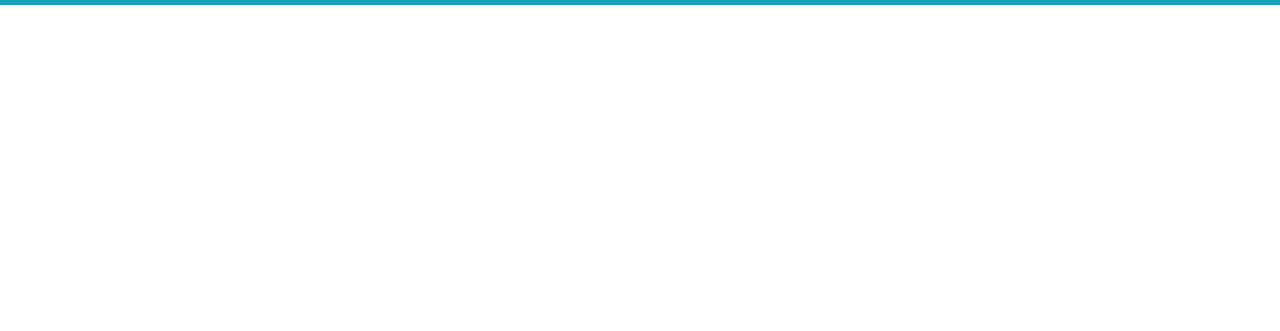
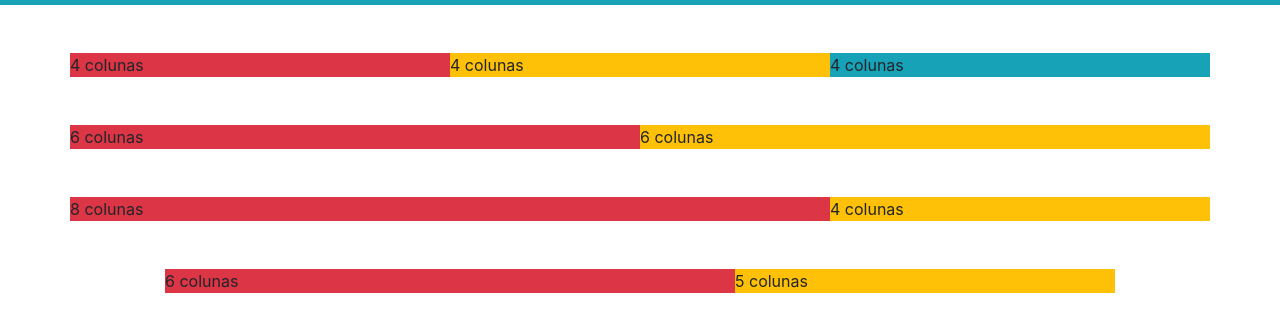
Before and after one commit to ClaudiaYapuchura/Bootstrap-GenerationBrasil, a plain HTML site: page index.html in a window 1280 px wide. Shown: the part 51-382 px from the top of the page. Drawn offline with nearby package versions, Linux system fonts and the light colour scheme.

Commit message:
Adicionar Grid na página

```diff
--- a/index.html
+++ b/index.html
@@ -4,21 +4,21 @@
     <meta charset="UTF-8">
     <meta name="viewport" content="width=device-width, initial-scale=1.0">
     <title>Bootstrap</title>
+    <!--Link para pegar o estilo CSS dos servidores do Bootstrap-->
     <link rel="stylesheet" href="https://stackpath.bootstrapcdn.com/bootstrap/4.1.3/css/bootstrap.min.css" integrity="sha384-MCw98/SFnGE8fJT3GXwEOngsV7Zt27NXFoaoApmYm81iuXoPkFOJwJ8ERdknLPMO" crossorigin="anonymous">
 </head>
 <body>
+<!--Menu-->
     <nav class="navbar navbar-expand-lg navbar-light bg-info">
         <a class="navbar-brand" href="#">Olá Mundo</a>
         <button class="navbar-toggler" type="button" data-toggle="collapse" data-target="#conteudoNavbarSuportado" aria-controls="conteudoNavbarSuportado" aria-expanded="false" aria-label="Alterna navegação">
           <span class="navbar-toggler-icon"></span>
         </button>
-
         <div class="collapse navbar-collapse" id="conteudoNavbarSuportado">
           <ul class="navbar-nav mr-auto">
             <li class="nav-item active">
               <a class="nav-link text-light" href="#">Home <span class="sr-only">(página atual)</span></a>
             </li>
-
             <li class="nav-item dropdown">
               <a class="nav-link dropdown-toggle text-light" href="#" id="navbarDropdown" role="button" data-toggle="dropdown" aria-haspopup="true" aria-expanded="false">
                 Redes Sociais
@@ -30,19 +30,64 @@
                 <a class="dropdown-item" href="#">LinkedIn</a>
               </div>
             </li>
-
           </ul>
           <form class="form-inline my-2 my-lg-0">
             <input class="form-control mr-sm-2" type="search" placeholder="Pesquisar" aria-label="Pesquisar">
             <button class="btn btn-outline-light my-2 my-sm-0" type="submit">Pesquisar</button>
           </form>
         </div>
-      </nav>
+    </nav>
+<!--/Menu-->
+<!--Grid-->
+    <div class="container">
+        <!--Primeiro row-->
+        <div class="row mt-5 d-flex justify-content-center">
+            <div class="col-md-4 p-0">
+                <div class="bg-danger">4 colunas</div>
+            </div>
 
+            <div class="col-md-4 p-0">
+                <div class="bg-warning">4 colunas</div>
+            </div>
 
+            <div class="col-md-4 p-0">
+                <div class="bg-info">4 colunas</div>
+            </div>
+        </div>
+        <!--Segundo row-->
+        <div class="row mt-5 d-flex justify-content-center">
+            <div class="col-md-6 p-0">
+                <div class="bg-danger">6 colunas</div>
+            </div>
 
+            <div class="col-md-6 p-0">
+                <div class="bg-warning">6 colunas</div>
+            </div>
+        </div>
+        <!--Terceiro row-->
+        <div class="row mt-5 d-flex justify-content-center">
+            <div class="col-md-8 p-0">
+                <div class="bg-danger">8 colunas</div>
+            </div>
 
+            <div class="col-md-4 p-0">
+                <div class="bg-warning">4 colunas</div>
+            </div>
+        </div>
+        <!--Quarto row-->
+        <div class="row mt-5 d-flex justify-content-center">
+            <div class="col-md-6 p-0">
+                <div class="bg-danger">6 colunas</div>
+            </div>
 
+            <div class="col-md-4 p-0">
+                <div class="bg-warning">5 colunas</div>
+            </div>
+        </div>
+    </div>
+<!--/Grid-->
+
+    <!--Scripts necessário para utilização dos códigos JS do Bootstrap-->
     <script src="https://code.jquery.com/jquery-3.3.1.slim.min.js" integrity="sha384-q8i/X+965DzO0rT7abK41JStQIAqVgRVzpbzo5smXKp4YfRvH+8abtTE1Pi6jizo" crossorigin="anonymous"></script>
     <script src="https://cdnjs.cloudflare.com/ajax/libs/popper.js/1.14.3/umd/popper.min.js" integrity="sha384-ZMP7rVo3mIykV+2+9J3UJ46jBk0WLaUAdn689aCwoqbBJiSnjAK/l8WvCWPIPm49" crossorigin="anonymous"></script>
     <script src="https://stackpath.bootstrapcdn.com/bootstrap/4.1.3/js/bootstrap.min.js" integrity="sha384-ChfqqxuZUCnJSK3+MXmPNIyE6ZbWh2IMqE241rYiqJxyMiZ6OW/JmZQ5stwEULTy" crossorigin="anonymous"></script>
```
